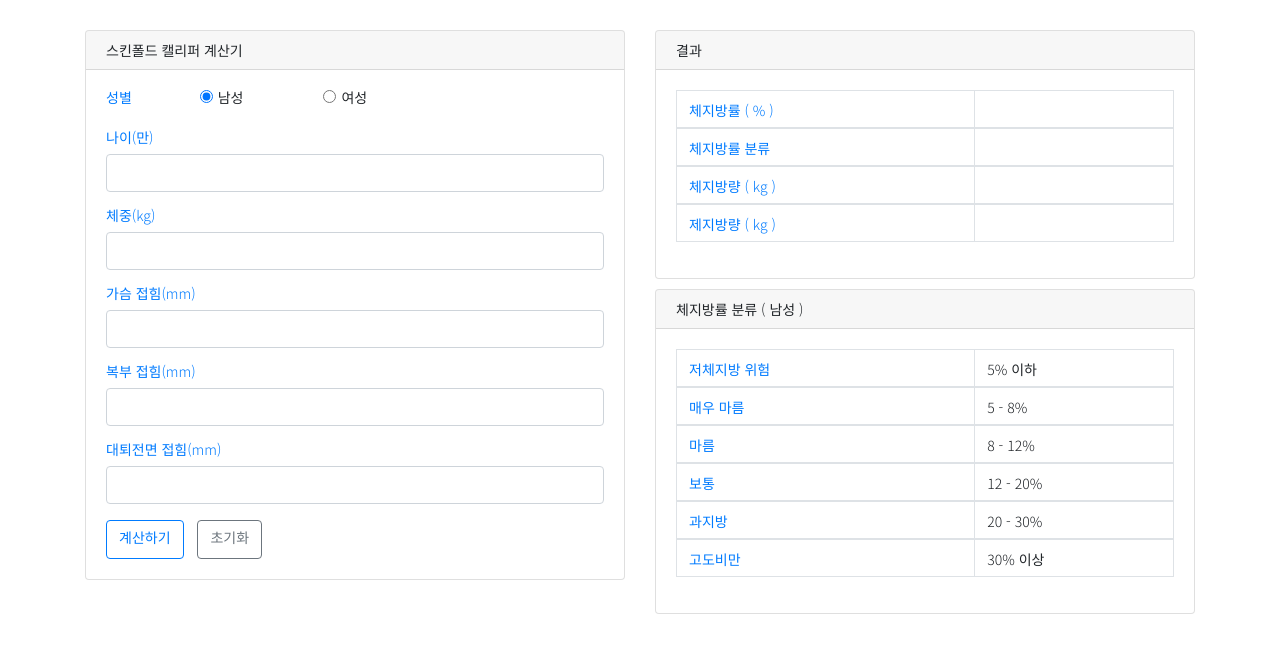
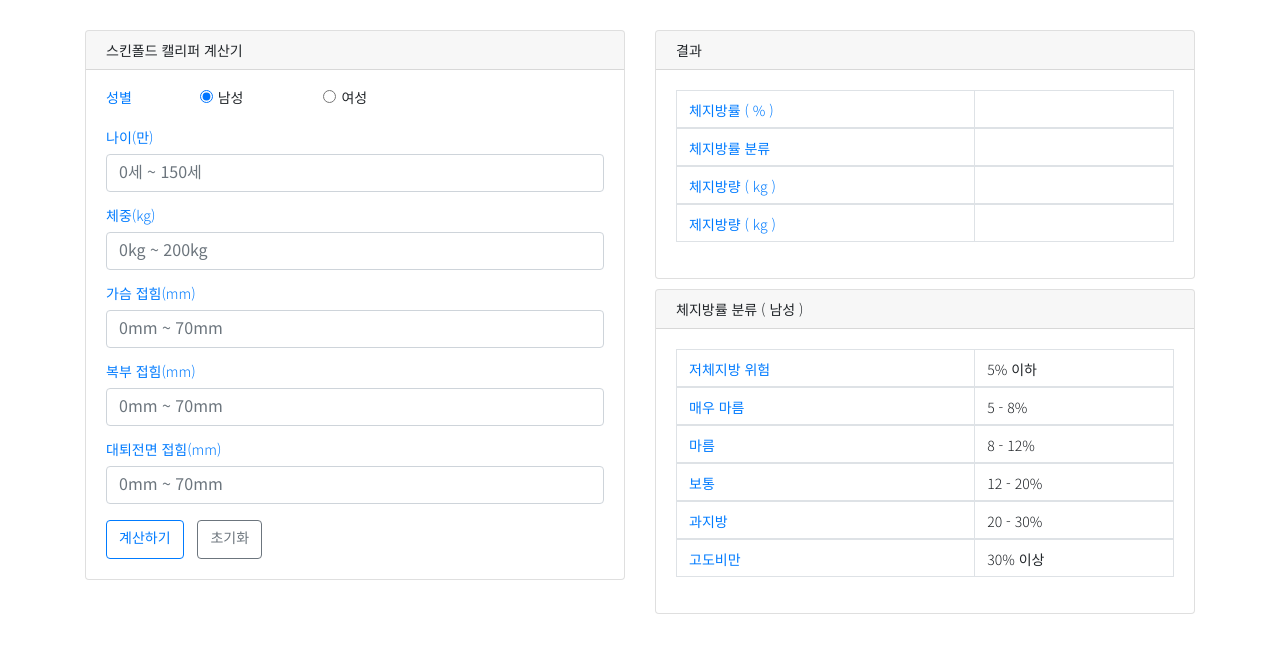
Before and after one commit to mebadong-kor/skinfold-caliper-calculator, a plain HTML site: page index.html in a window 1280 px wide. Drawn offline with nearby package versions, Linux system fonts and the light colour scheme.

Commit message:
add input hint

```diff
--- a/index.html
+++ b/index.html
@@ -49,21 +49,21 @@
 
                         <div class="form-group">
                             <label for="age">나이(만)</label>
-                            <input type="text" class="form-control" id="age" placeholder="" autocomplete="off"/>
+                            <input type="text" class="form-control" id="age" placeholder="0세 ~ 150세" autocomplete="off"/>
                         </div>
                         <div class="form-group">
                             <label for="weigth">체중(kg)</label>
-                            <input type="text" class="form-control" id="weigth" placeholder="" autocomplete="off"/>
+                            <input type="text" class="form-control" id="weigth" placeholder="0kg ~ 200kg" autocomplete="off"/>
                         </div>
                         <!-- 남성 -->
                         <div class="male-div">
                             <div class="form-group">
                                 <label for="chest">가슴 접힘(mm)</label>
-                                <input type="text" class="form-control" id="chest" placeholder="" autocomplete="off"/>
+                                <input type="text" class="form-control" id="chest" placeholder="0mm ~ 70mm" autocomplete="off"/>
                             </div>
                             <div class="form-group">
                                 <label for="abdominal">복부 접힘(mm)</label>
-                                <input type="text" class="form-control" id="abdominal" placeholder="" autocomplete="off"/>
+                                <input type="text" class="form-control" id="abdominal" placeholder="0mm ~ 70mm" autocomplete="off"/>
                             </div>
                         </div>
                         <!-- /남성 -->
@@ -71,17 +71,17 @@
                         <div class="female-div" style="display: none;">
                             <div class="form-group">
                                 <label for="tricep">삼두박근 접힘(mm)</label>
-                                <input type="text" class="form-control" id="tricep" placeholder="" autocomplete="off"/>
+                                <input type="text" class="form-control" id="tricep" placeholder="0mm ~ 70mm" autocomplete="off"/>
                             </div>
                             <div class="form-group">
                                 <label for="suprailiac">상장골 접힘(mm)</label>
-                                <input type="text" class="form-control" id="suprailiac" placeholder="" autocomplete="off"/>
+                                <input type="text" class="form-control" id="suprailiac" placeholder="0mm ~ 70mm" autocomplete="off"/>
                             </div>
                         </div>
                         <!-- /여성 -->
                         <div class="form-group">
                             <label for="thigh">대퇴전면 접힘(mm)</label>
-                            <input type="text" class="form-control" id="thigh" placeholder="" autocomplete="off"/>
+                            <input type="text" class="form-control" id="thigh" placeholder="0mm ~ 70mm" autocomplete="off"/>
                         </div>
 
                         <!-- 버튼 -->
```
